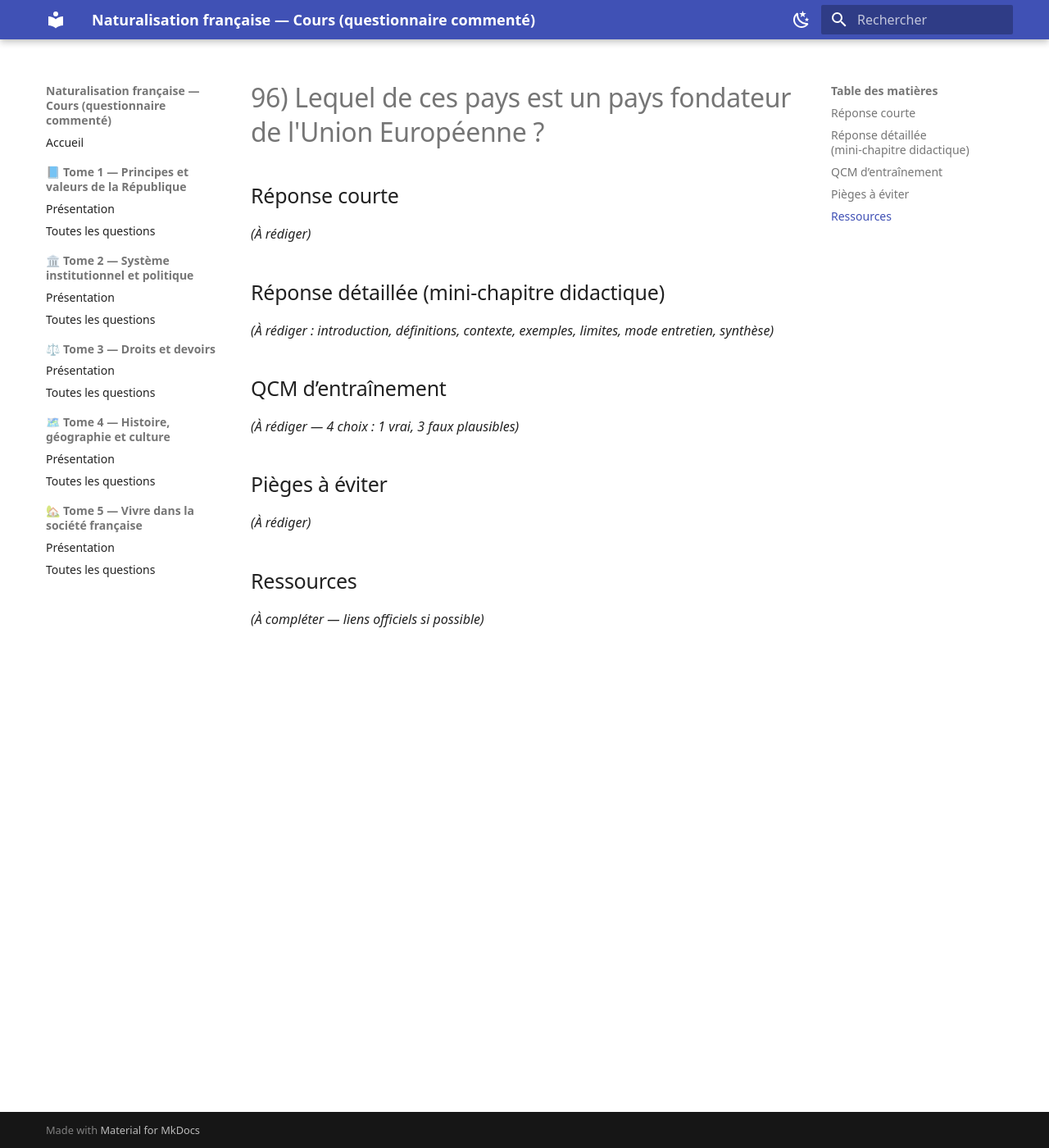
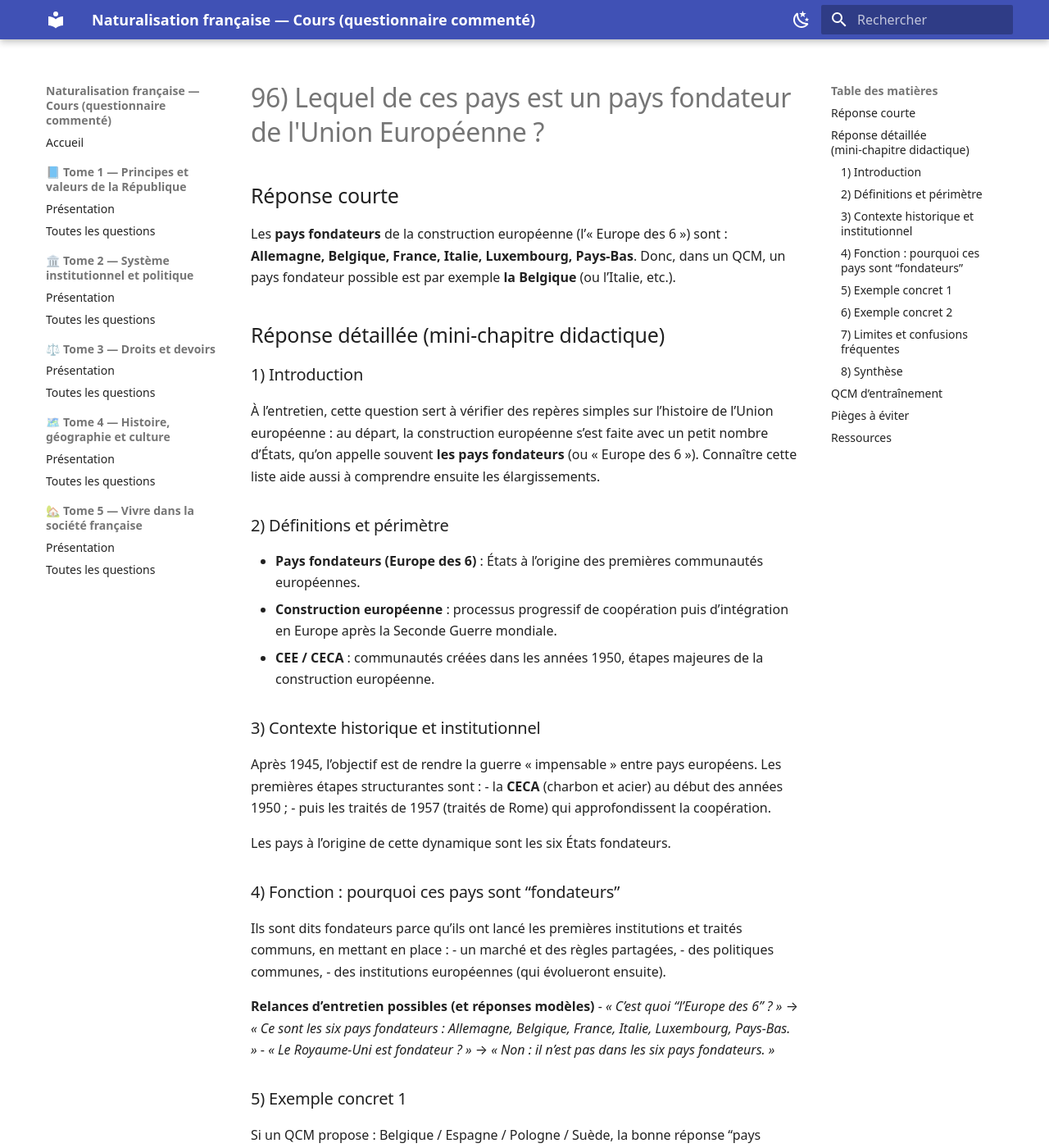
Before and after one commit to vincer88/cours-natu, an MkDocs documentation site: the page built from docs/tome2/096.md, in a window 1280 px wide and 1400 px high. Shown: the whole window at 82% size. Built offline with MkDocs 1.6.1 and Material for MkDocs 9.7.7, drawn with Linux system fonts in a browser that asks for light colours; some of the changed text lies outside the part shown.

Commit message:
Tome 2: write question 96 (links checked)

```diff
--- a/docs/tome2/096.md
+++ b/docs/tome2/096.md
@@ -2,20 +2,74 @@
 
 ## Réponse courte
 
-*(À rédiger)*
+Les **pays fondateurs** de la construction européenne (l’« Europe des 6 ») sont : **Allemagne, Belgique, France, Italie, Luxembourg, Pays‑Bas**. Donc, dans un QCM, un pays fondateur possible est par exemple **la Belgique** (ou l’Italie, etc.).
 
 ## Réponse détaillée (mini‑chapitre didactique)
 
-*(À rédiger : introduction, définitions, contexte, exemples, limites, mode entretien, synthèse)*
+### 1) Introduction
+
+À l’entretien, cette question sert à vérifier des repères simples sur l’histoire de l’Union européenne : au départ, la construction européenne s’est faite avec un petit nombre d’États, qu’on appelle souvent **les pays fondateurs** (ou « Europe des 6 »). Connaître cette liste aide aussi à comprendre ensuite les élargissements.
+
+### 2) Définitions et périmètre
+
+- **Pays fondateurs (Europe des 6)** : États à l’origine des premières communautés européennes.
+- **Construction européenne** : processus progressif de coopération puis d’intégration en Europe après la Seconde Guerre mondiale.
+- **CEE / CECA** : communautés créées dans les années 1950, étapes majeures de la construction européenne.
+
+### 3) Contexte historique et institutionnel
+
+Après 1945, l’objectif est de rendre la guerre « impensable » entre pays européens. Les premières étapes structurantes sont :
+- la **CECA** (charbon et acier) au début des années 1950 ;
+- puis les traités de 1957 (traités de Rome) qui approfondissent la coopération.
+
+Les pays à l’origine de cette dynamique sont les six États fondateurs.
+
+### 4) Fonction : pourquoi ces pays sont “fondateurs”
+
+Ils sont dits fondateurs parce qu’ils ont lancé les premières institutions et traités communs, en mettant en place :
+- un marché et des règles partagées,
+- des politiques communes,
+- des institutions européennes (qui évolueront ensuite).
+
+**Relances d’entretien possibles (et réponses modèles)**
+- *« C’est quoi “l’Europe des 6” ? »* → *« Ce sont les six pays fondateurs : Allemagne, Belgique, France, Italie, Luxembourg, Pays‑Bas. »*
+- *« Le Royaume‑Uni est fondateur ? »* → *« Non : il n’est pas dans les six pays fondateurs. »*
+
+### 5) Exemple concret 1
+
+Si un QCM propose : Belgique / Espagne / Pologne / Suède, la bonne réponse “pays fondateur” est **Belgique**.
+
+### 6) Exemple concret 2
+
+Si un QCM propose : Italie / Grèce / Irlande / Finlande, le pays fondateur est **Italie**.
+
+### 7) Limites et confusions fréquentes
+
+- **Confusion 1 : confondre “pays fondateur” et “pays important aujourd’hui”.** Un pays peut être très influent sans être fondateur.
+- **Confusion 2 : croire que le Royaume‑Uni est fondateur.** Non (et il a quitté l’UE avec le Brexit).
+- **Nuance** : selon la formulation, on peut parler des fondateurs de la **CECA** ou de la **CEE** ; dans les deux cas, on retrouve l’« Europe des 6 ».
+
+### 8) Synthèse
+
+Pays fondateurs (Europe des 6) : **Allemagne, Belgique, France, Italie, Luxembourg, Pays‑Bas**.
+
+**Réponse modèle (entretien)** : *« Les pays fondateurs sont l’Allemagne, la Belgique, la France, l’Italie, le Luxembourg et les Pays‑Bas. »*
 
 ## QCM d’entraînement
 
-*(À rédiger — 4 choix : 1 vrai, 3 faux plausibles)*
+**Question :** Parmi les pays suivants, lequel est un pays fondateur (Europe des 6) ?
+
+A. Espagne
+B. Belgique ✅
+C. Suède
+D. Pologne
 
 ## Pièges à éviter
 
-*(À rédiger)*
+- Répondre “Royaume‑Uni” ou “Espagne” par réflexe.
+- Mélanger “fondateurs” et “date d’adhésion récente”.
 
 ## Ressources
 
-*(À compléter — liens officiels si possible)*
+- [Union européenne (site officiel) — Histoire de l’UE : 1945‑1959 (pays fondateurs)](https://european-union.europa.eu/principles-countries-history/history-eu/1945-59_fr)
+- [Vie-publique — L'Union européenne (repères)](https://www.vie-publique.fr/fiches/268985-lunion-europeenne)
```
